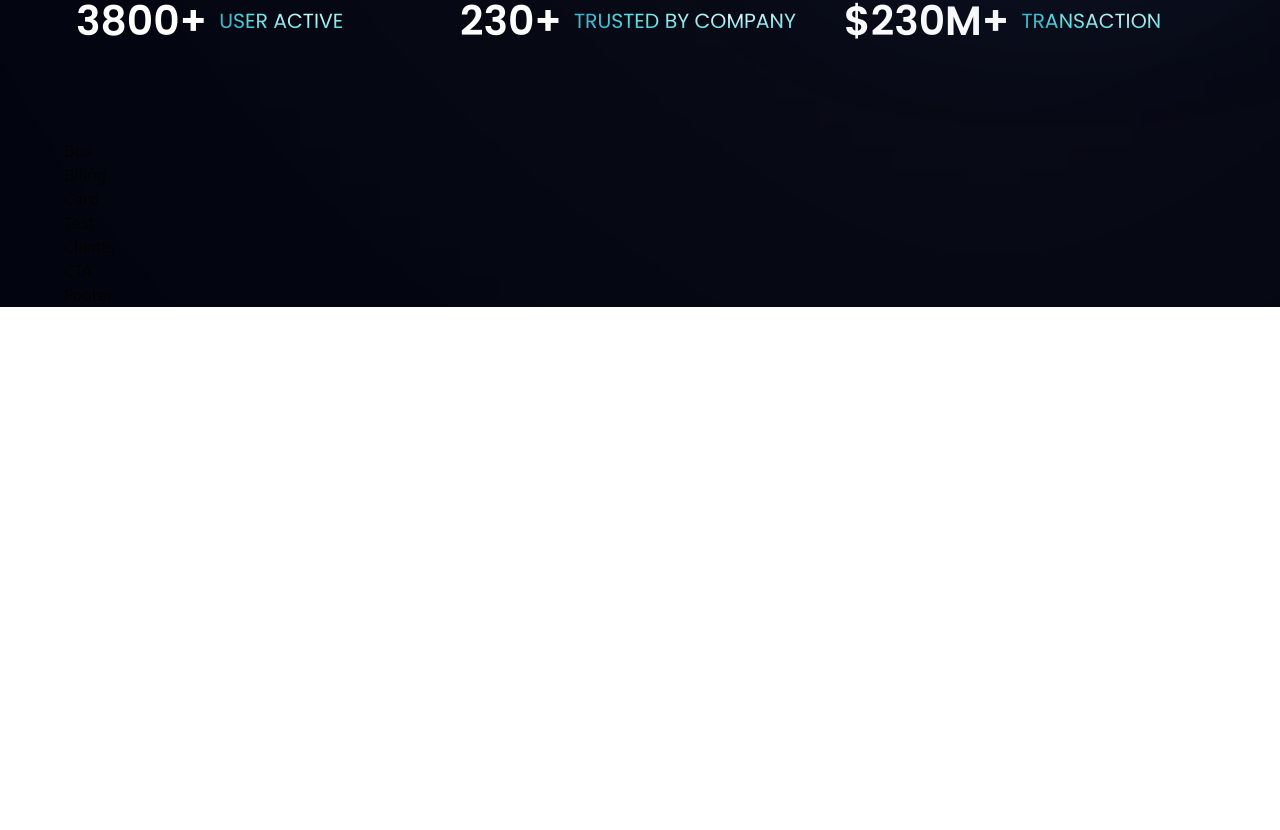
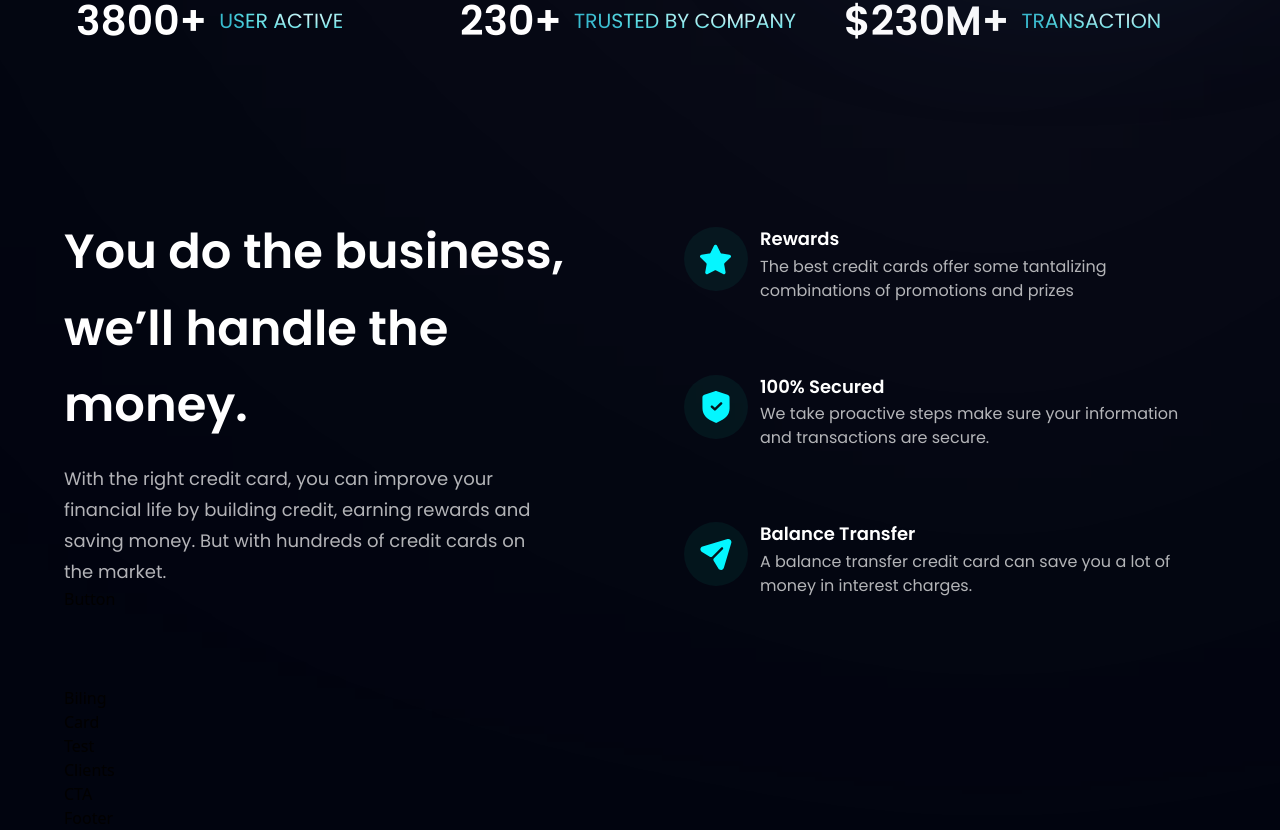
Before and after one commit to Emmanuel-Ingwe/bank-modern-app, a React (Vite) app: page / in a window 1280 px wide. Shown: the part 806-1636 px from the top of the page. Before the commit the page ends 1113 px from the top, so only its background shows below. Built offline with nearby package versions, Linux system fonts and the light colour scheme.

Commit message:
Business js

```diff
--- a/src/components/Business.jsx
+++ b/src/components/Business.jsx
@@ -1,9 +1,45 @@
-import React from 'react';
+import { features } from "../constants";
+import styles, { layout } from "../style";
+import Button from "./Button";
 
-const Business = () => {
-    return (
-        <div>Bus</div>
-    );
-};
+const FeatureCard = ({ icon, title, content, index }) => (
+  <div className={`flex flex-row p-6 rounded-[20px] ${index !== features.length - 1 ? "mb-6" : "mb-0"} feature-card`}>
+    <div className={`w-[64px] h-[64px] rounded-full ${styles.flexCenter} bg-dimBlue`}>
+      <img src={icon} alt="star" className="w-[50%] h-[50%] object-contain" />
+    </div>
+    <div className="flex-1 flex flex-col ml-3">
+      <h4 className="font-poppins font-semibold text-white text-[18px] leading-[23.4px] mb-1">
+        {title}
+      </h4>
+      <p className="font-poppins font-normal text-dimWhite text-[16px] leading-[24px]">
+        {content}
+      </p>
+    </div>
+  </div>
+);
+
+const Business = () =>  (
+  <section id="features" className={layout.section}>
+    <div className={layout.sectionInfo}>
+      <h2 className={styles.heading2}>
+        You do the business, <br className="sm:block hidden" /> we’ll handle
+        the money.
+      </h2>
+      <p className={`${styles.paragraph} max-w-[470px] mt-5`}>
+        With the right credit card, you can improve your financial life by
+        building credit, earning rewards and saving money. But with hundreds
+        of credit cards on the market.
+      </p>
+
+      <Button styles={`mt-10`} />
+    </div>
+
+    <div className={`${layout.sectionImg} flex-col`}>
+      {features.map((feature, index) => (
+        <FeatureCard key={feature.id} {...feature} index={index} />
+      ))}
+    </div>
+  </section>
+);
 
 export default Business;
```
